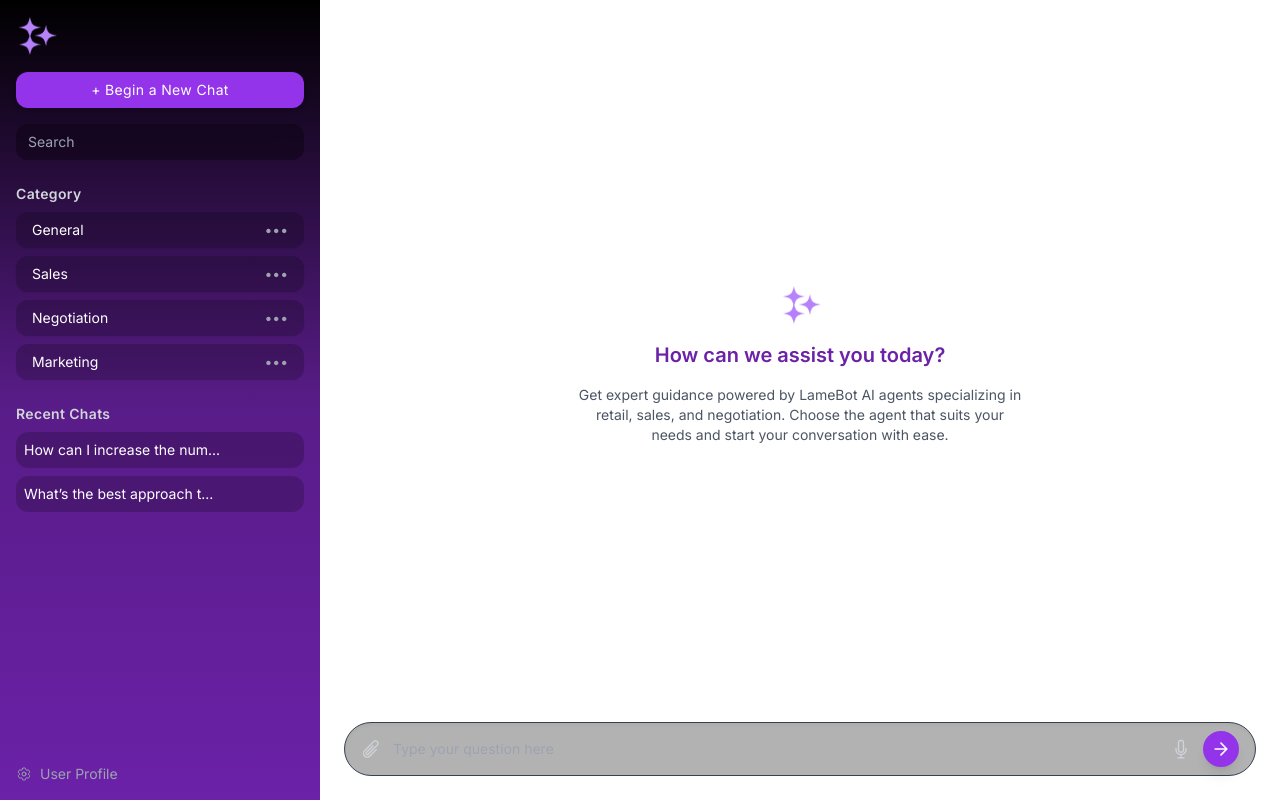
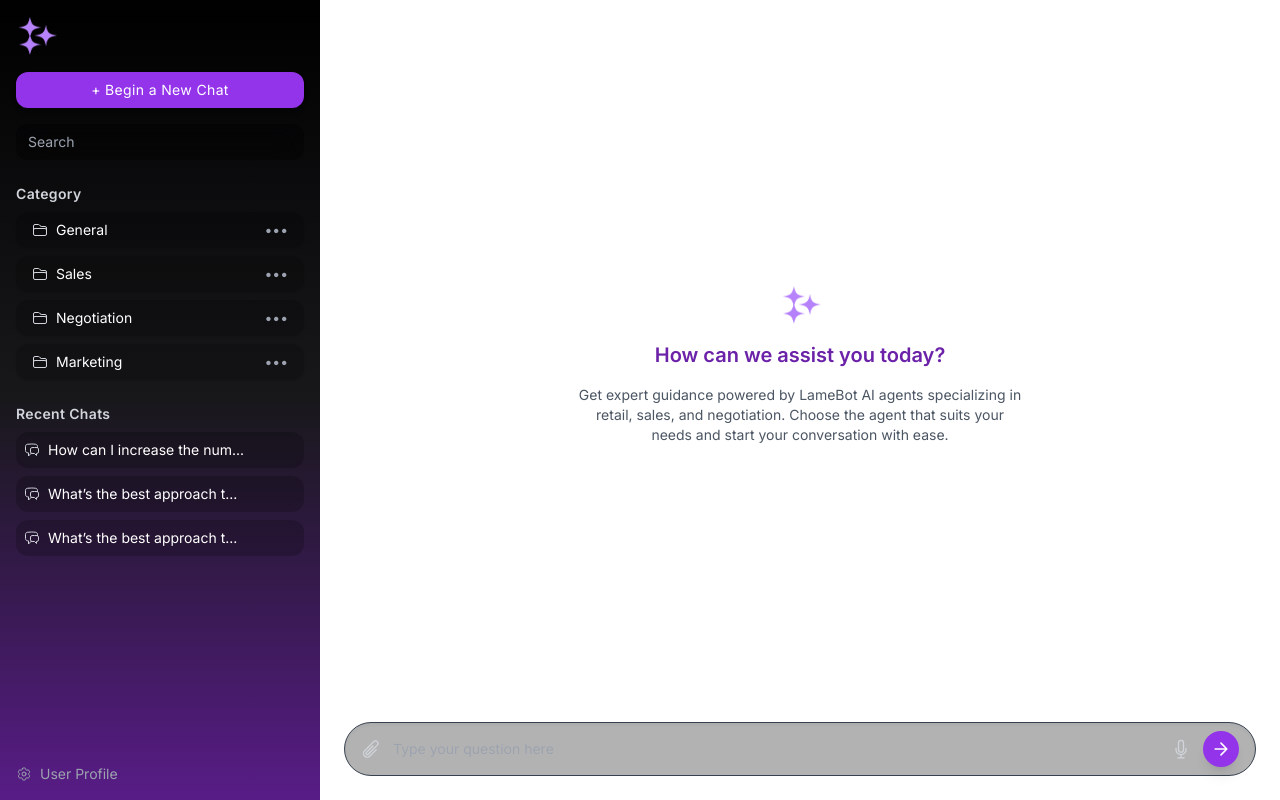
Before and after one commit to chaywen/retail-chatbot, a React (Create React App) app: page / in a window 1280 px wide. Built offline with nearby package versions, Linux system fonts and the light colour scheme.

Commit message:
Update Sidebar.jsx

```diff
--- a/src/components/Sidebar.jsx
+++ b/src/components/Sidebar.jsx
@@ -1,11 +1,10 @@
-
 import React from 'react';
 import logo from '../assets/logo.svg';
-import { Cog6ToothIcon } from '@heroicons/react/24/outline';
+import { Cog6ToothIcon, FolderIcon, ChatBubbleLeftRightIcon } from '@heroicons/react/24/outline';
 
 export default function Sidebar() {
   return (
-    <div className="w-1/4 bg-gradient-to-b from-black via-purple-900 to-purple-800 text-white p-4 flex flex-col justify-between h-screen font-sans">
+    <div className="w-1/4 bg-gradient-to-b from-black via-zinc-900 to-purple-900 text-white p-4 flex flex-col justify-between h-screen font-sans">
       <div>
         <img src={logo} alt="LameBot Logo" className="h-10 w-auto mb-4" />
 
@@ -25,16 +24,20 @@ export default function Sidebar() {
             key={cat}
             className="w-full bg-black/20 hover:bg-purple-600 transition-all text-white py-2 px-4 rounded-xl mb-2 flex items-center justify-between text-sm shadow-sm"
           >
-            <span>{cat}</span>
+            <div className="flex items-center space-x-2">
+              <FolderIcon className="h-4 w-4 text-gray-300" />
+              <span>{cat}</span>
+            </div>
             <span className="text-gray-400">•••</span>
           </button>
         ))}
 
         <h2 className="text-sm font-semibold mt-6 mb-2 tracking-wide text-gray-300">Recent Chats</h2>
         <ul className="space-y-2">
-          {['How can I increase the num...', 'What’s the best approach t...'].map((chat, idx) => (
-            <li key={idx} className="bg-black/20 hover:bg-purple-700 p-2 rounded-xl cursor-pointer transition-all text-sm">
-              {chat}
+          {['How can I increase the num...', 'What’s the best approach t...', 'What’s the best approach t...'].map((chat, idx) => (
+            <li key={idx} className="bg-black/20 hover:bg-purple-700 p-2 rounded-xl cursor-pointer transition-all text-sm flex items-center space-x-2">
+              <ChatBubbleLeftRightIcon className="h-4 w-4 text-gray-300" />
+              <span>{chat}</span>
             </li>
           ))}
         </ul>
```
